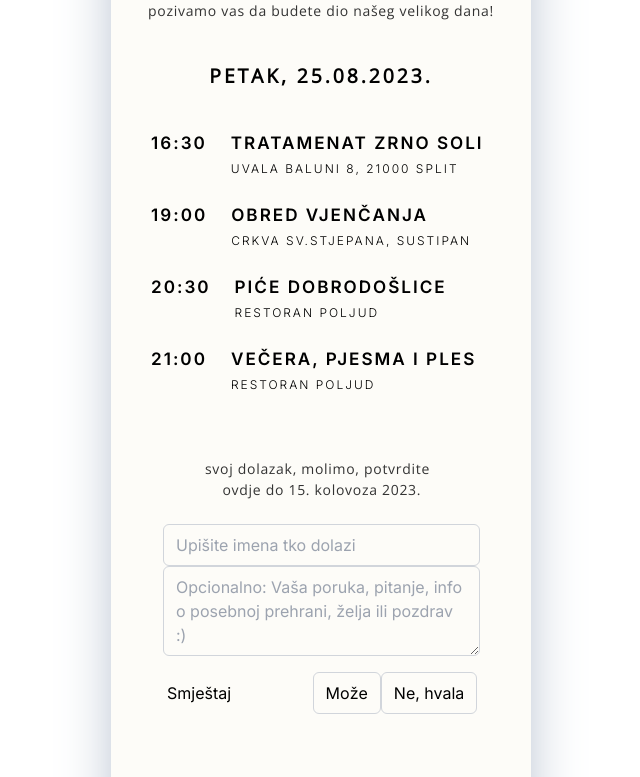
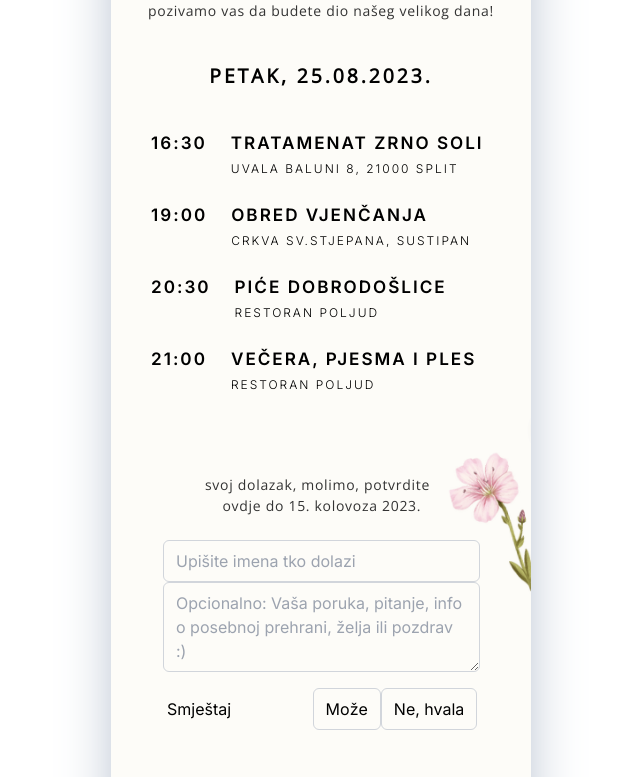
Before and after one commit to MarinoDrazic/Blipa-pir, a Next.js app: page / in a window 1280 px wide. Shown: the part 438-1215 px from the top of the page, without its empty margins (319-959 px from the left). Built offline with nearby package versions, Linux system fonts and the light colour scheme.

Commit message:
new flower added

```diff
--- a/src/app/page.tsx
+++ b/src/app/page.tsx
@@ -219,7 +219,18 @@ export default function Home() {
               </p>
             </div>
           </div>
-          <div className="w-full flex flex-col  justify-center mb-0 m-10">
+          <div>
+            <Image
+              src="/images/flower_one.png"
+              alt="hero"
+              width={600}
+              height={600}
+            />
+          </div>
+          <div
+            className="w-full flex flex-col  justify-center mb-0 m-10"
+            style={{ marginTop: "-150px" }}
+          >
             <p
               className={openSansFont.className}
               style={{
```
Also changed, not shown: public/images/flower_one.png (added).
